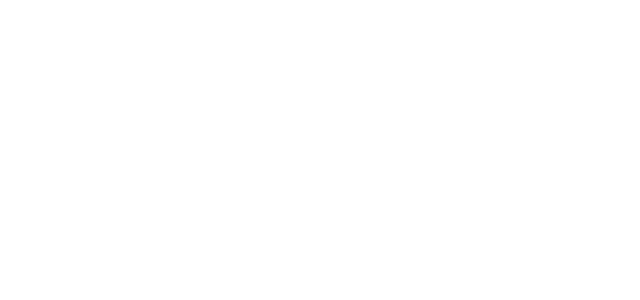
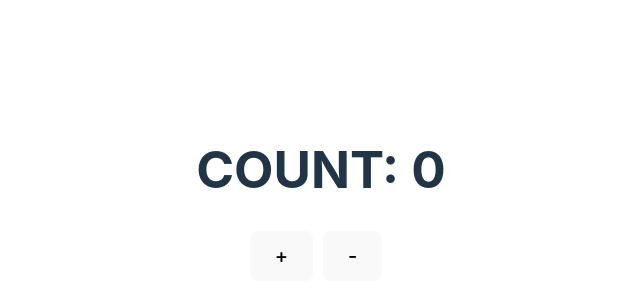
Before and after one commit to Najath10/useContext-useReducer, a React (Vite) app: page / in a window 1280 px wide. Shown: the part 206-506 px from the top of the page, without its empty margins (319-959 px from the left). Built offline with nearby package versions, Linux system fonts and the light colour scheme.

Commit message:
Done  Counter using ContextAPI

```diff
--- a/src/App.jsx
+++ b/src/App.jsx
@@ -5,6 +5,8 @@
 import { Counter } from './components/Counter'
 
 function App() {
+
+
   return (
    <>
     <Counter />
--- a/src/components/Context.jsx
+++ b/src/components/Context.jsx
@@ -1,8 +1,23 @@
-import { createContext, useContext } from "react";
+import { createContext, useState,  } from "react";
 
 export const CounterContext = createContext();
 export const CounterProvider = ({ children }) => {
-  return <CounterContext.Provider value={{}} >
+
+ const [count, setCount] = useState(0)
+
+ const increment=()=>{
+    if (count < 10) {
+      setCount((prev)=>prev+1);
+    }
+  }
+
+  const decrement=()=>{
+    if (count > 0) {
+    setCount((prev)=>prev - 1);
+    }
+  }
+
+  return <CounterContext.Provider value={{increment,decrement,count}} >
     {children}
     </CounterContext.Provider>;
 };
--- a/src/components/Counter.jsx
+++ b/src/components/Counter.jsx
@@ -1,9 +1,14 @@
-import React from 'react'
+import React, { useContext } from 'react'
+import { CounterContext } from './Context'
 
 export const Counter = () => {
+    const {increment,decrement,count} = useContext(CounterContext)
   return (
     <div>
 
+    <h1 >COUNT: {count}</h1>
+    <button style={{marginRight:"10px", fontSize:"20px"}} onClick={increment}> + </button>
+    <button  style={{marginRight:"10px", fontSize:"20px"}} onClick={decrement}> - </button>
 
 
     </div>)
```
